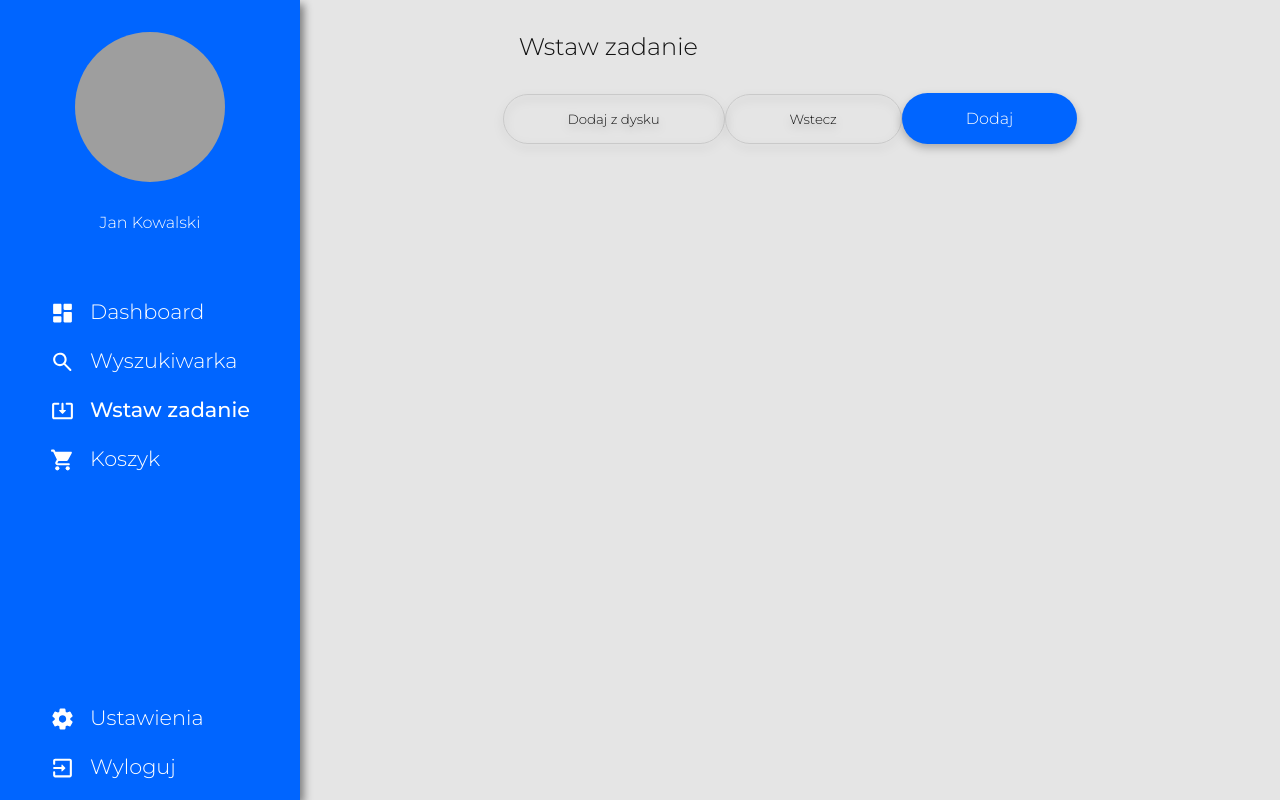
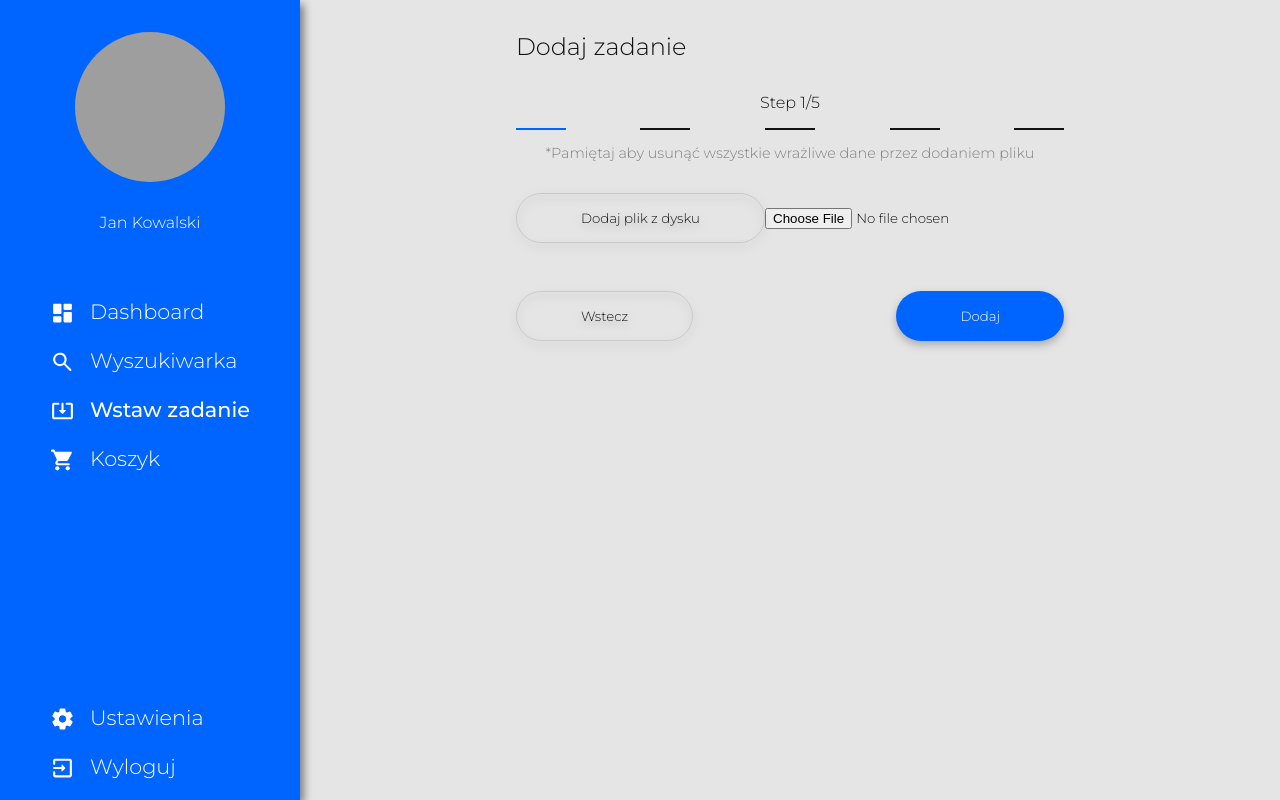
Before and after one commit to Nico2d/atem, a Next.js app: page /add-exercise in a window 1280 px wide. Built offline with nearby package versions, Linux system fonts and the light colour scheme; grey boxes are pictures that could not be loaded.

Commit message:
feat: add steps

```diff
--- /dev/null
+++ b/components/atoms/Whitespace.tsx
@@ -0,0 +1,5 @@
+import styled from "styled-components";
+
+export const Whitespace = styled.div<{ height: number }>`
+  height: ${({ height }) => height}rem;
+`;
--- a/components/atoms/button.tsx
+++ b/components/atoms/button.tsx
@@ -1,4 +1,5 @@
 import styled from "styled-components";
+import { device } from "../../Styles/breakpoints";
 
 type Props = {
   text: string;
@@ -29,10 +30,14 @@ export const Button: React.FC<Props> = ({
 
 const StyledButton = styled.button`
   outline: none;
-  padding: 1rem 4rem;
   border-radius: 2rem;
   cursor: pointer;
   filter: drop-shadow(0px 4px 4px rgba(0, 0, 0, 0.25));
+  padding: .5rem 2rem;
+
+  @media ${device.tablet} {
+    padding: 1rem 4rem;
+  }
 `;
 
 export const ButtonExtendBlank = styled(StyledButton)`
@@ -45,5 +50,4 @@ export const ButtonExtendSolid = styled(StyledButton)`
   color: ${({ theme }) => theme.colors.white};
   background: ${({ theme }) => theme.colors.gradient};
   border: none;
-  font-size: ${({ theme }) => theme.fonts.fontSize}rem;
 `;
--- /dev/null
+++ b/components/molecules/Steps.tsx
@@ -0,0 +1,35 @@
+import { useState } from "react";
+import styled from "styled-components";
+
+type StepsProps = {
+  maxSteps?: number;
+};
+
+export const Steps: React.FC<StepsProps> = () => {
+  const [currentStep, setCurrentStep] = useState(1);
+
+  return (
+    <div>
+      <p>Step {currentStep}/5</p>
+
+      <StepsContainer>
+        {[1, 2, 3, 4, 5].map((item) => (
+          <SingleStep isActive={item <= currentStep} />
+        ))}
+      </StepsContainer>
+    </div>
+  );
+};
+
+const StepsContainer = styled.div`
+  width: 100%;
+  display: flex;
+  justify-content: space-between;
+`;
+
+const SingleStep = styled.div<{ isActive }>`
+  height: 2px;
+  width: 50px;
+  background: ${({ theme, isActive }) =>
+    isActive ? theme.colors.primary : theme.colors.fontColor};
+`;
--- a/pages/add-exercise.tsx
+++ b/pages/add-exercise.tsx
@@ -3,17 +3,66 @@ import { PageHeading } from "../components/atoms/pageHeading";
 import React from "react";
 import { DragAndDrop } from "../components/atoms/dropzone";
 import { Button } from "../components/atoms/button";
+import { Steps } from "../components/molecules/Steps";
+import styled from "styled-components";
+import { Whitespace } from "../components/atoms/Whitespace";
+import { useDropzone } from "react-dropzone";
 
 const AddExercise = () => {
+  const { getRootProps, getInputProps, open, acceptedFiles } = useDropzone({
+    noClick: true,
+    noKeyboard: true,
+  });
+
   return (
     <>
-      <PageHeading title="Wstaw zadanie" />
+      <PageHeading title="Dodaj zadanie" />
       {/* <DragAndDrop /> */}
-      <Button text="Dodaj z dysku" styleType="secondary" />
-      <Button text="Wstecz" styleType="secondary" />
-      <Button text="Dodaj" />
+
+      {/* Mobile */}
+      <StyledContainer>
+        <Steps />
+
+        {/* FIRST STEP */}
+        <Description>
+          *Pamiętaj aby usunąć wszystkie wrażliwe dane przez dodaniem pliku
+        </Description>
+
+        <Whitespace height={1} />
+        <Button
+          text="Dodaj plik z dysku"
+          styleType="secondary"
+          clicked={open}
+        />
+
+        <input type="file" />
+        <Whitespace height={3} />
+
+        {/* SECOND STEP */}
+
+        <StepNavigation>
+          <Button text="Wstecz" styleType="secondary" />
+          <Button text="Dodaj" />
+        </StepNavigation>
+      </StyledContainer>
     </>
   );
 };
 
 export default AddExercise;
+
+const Description = styled.p`
+  color: gray;
+  font-size: ${({ theme }) => theme.fonts.fontSize * 0.9}rem;
+`;
+
+const StepNavigation = styled.div`
+  display: inline-flex;
+  width: 100%;
+  justify-content: space-between;
+`;
+
+const StyledContainer = styled.div`
+  padding: 0 1rem;
+  text-align: center;
+`;
```
